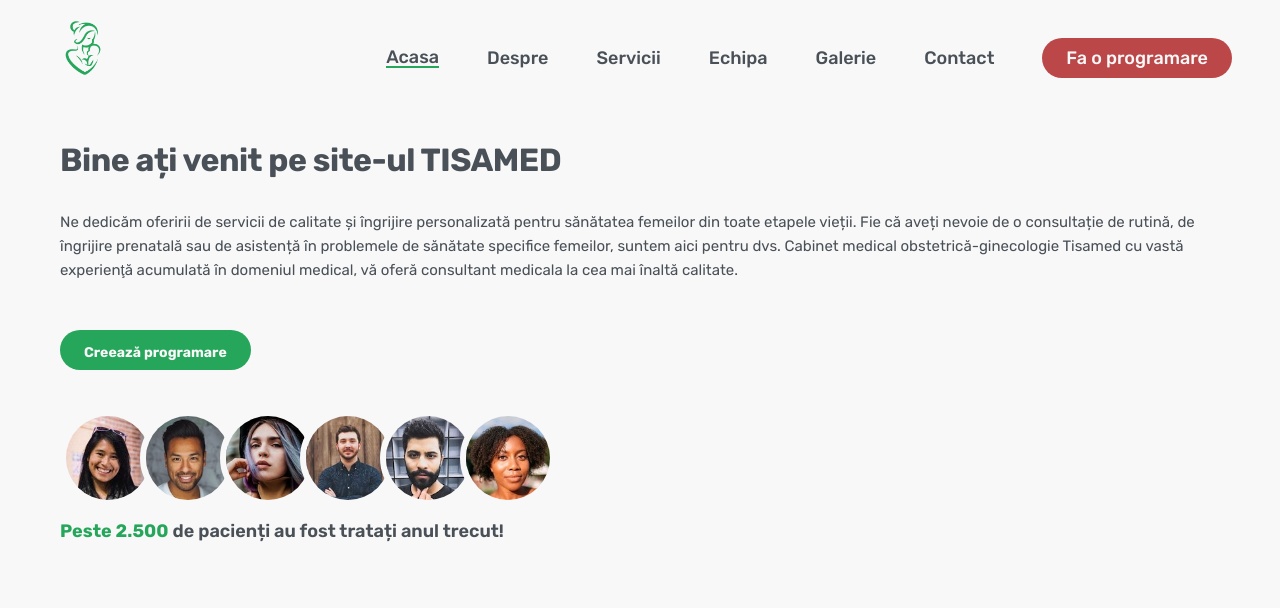
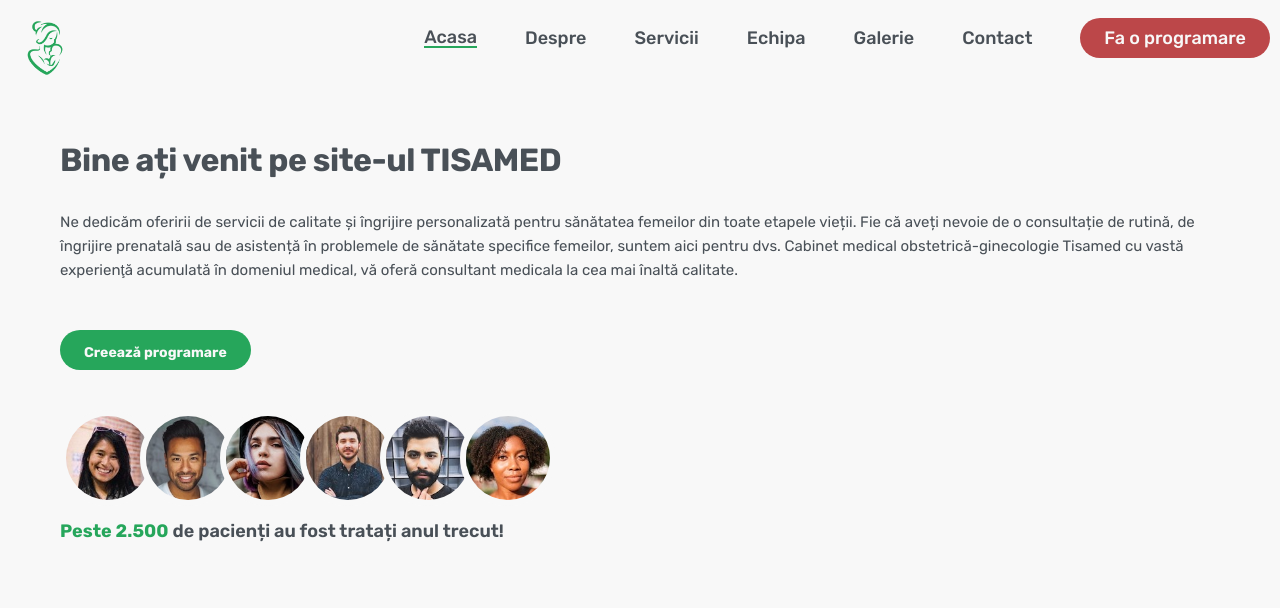
Before and after one commit to georgebrata/tisamed-landing, a plain HTML site: page index.html in a window 1280 px wide. Shown: the top 608 px of the page. Drawn offline with nearby package versions, Linux system fonts and the light colour scheme.

Commit message:
Update style.css

```diff
--- a/assets/css/style.css
+++ b/assets/css/style.css
@@ -5,11 +5,13 @@
   background-color: var(--color-white);
 
   height: 9.6rem;
-  padding: 0 4.8rem;
+  padding: 1.5rem 1rem 5.5rem 1rem;
   position: relative;
 }
+
 .logo {
   height: 7rem;
+  margin-top: 40px;
 }
 
 .main-nav-list {
```
